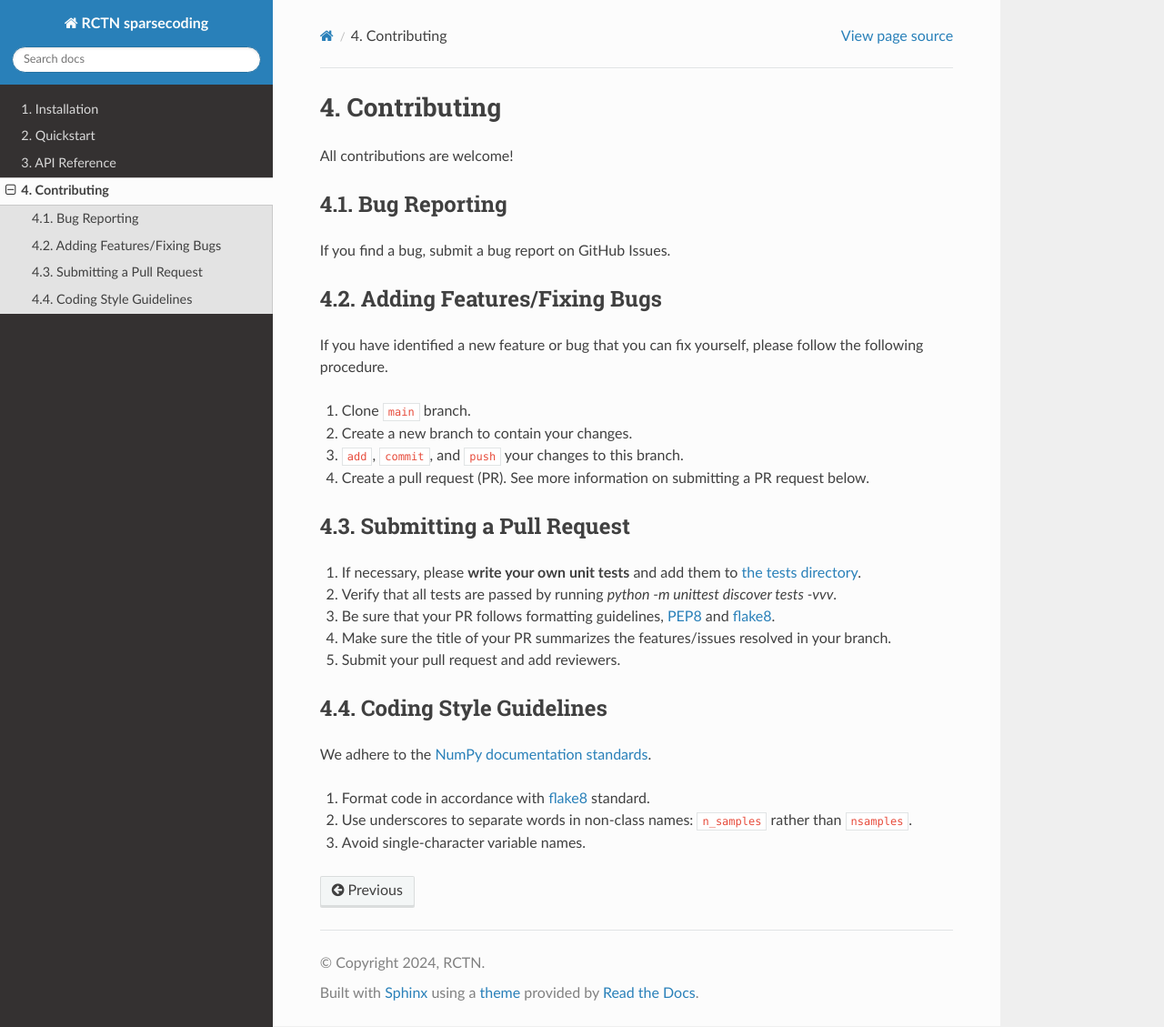
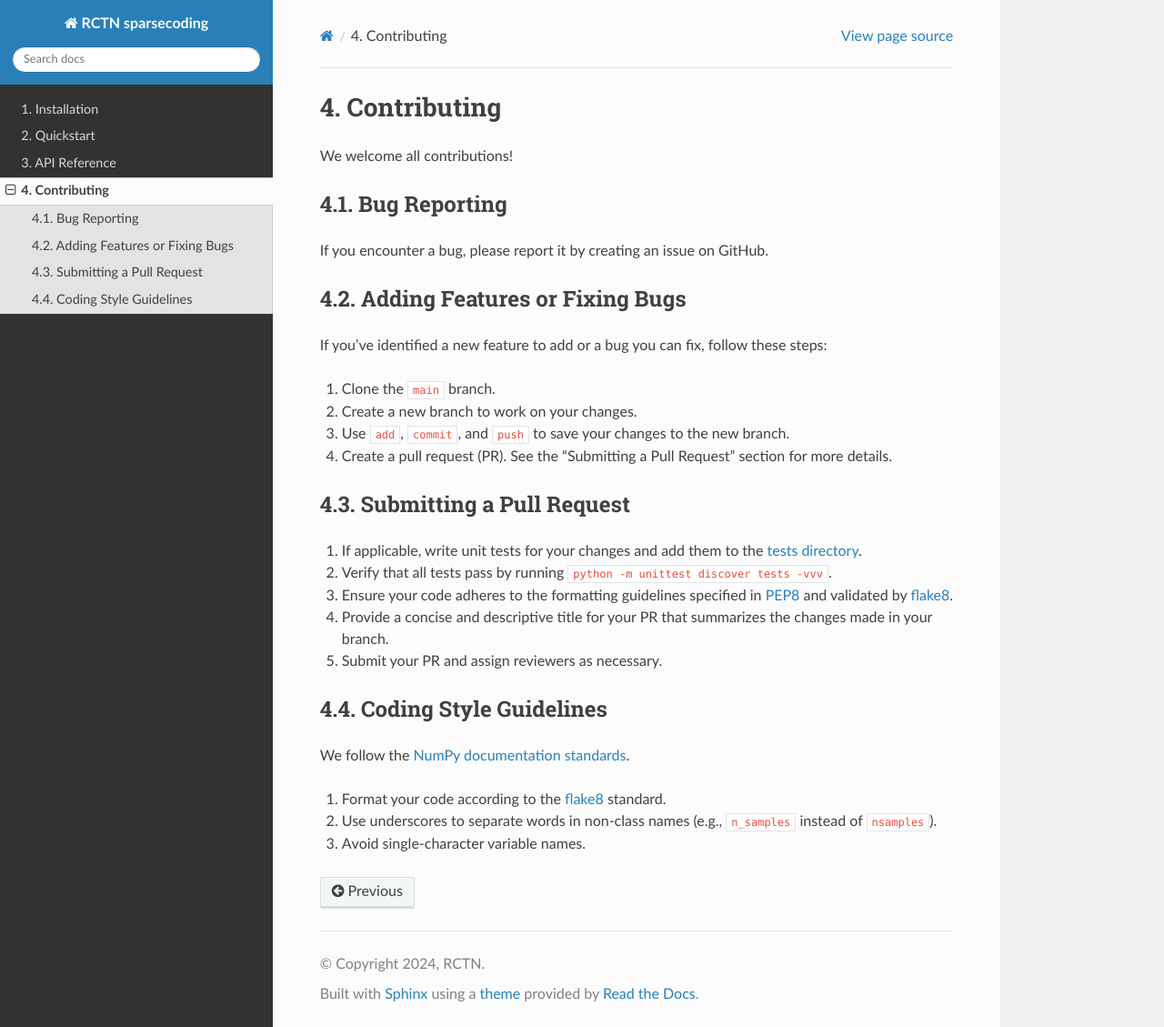
Before and after one commit to rctn/sparsecoding, a Sphinx documentation site: the page built from docs/contributing.rst, in a window 1280 px wide and 1129 px high. Shown: the whole window at 91% size. Built offline with Sphinx 7.4.7 and the Read the Docs theme 3.1.0, drawn with Linux system fonts in a browser that asks for light colours.

Commit message:
fixed typos and minor reword

```diff
--- a/docs/contributing.rst
+++ b/docs/contributing.rst
@@ -2,36 +2,40 @@
 Contributing
 ============
 
-All contributions are welcome!
+We welcome all contributions!
 
 Bug Reporting
 -------------
 
-If you find a bug, submit a bug report on GitHub Issues.
+If you encounter a bug, please report it by creating an issue on GitHub.
 
-Adding Features/Fixing Bugs
----------------------------
+Adding Features or Fixing Bugs
+------------------------------
 
-If you have identified a new feature or bug that you can fix yourself, please follow the following procedure.
+If you’ve identified a new feature to add or a bug you can fix, follow these steps:
 
-#. Clone ``main`` branch.
-#. Create a new branch to contain your changes.
-#. ``add``, ``commit``, and ``push`` your changes to this branch.
-#. Create a pull request (PR). See more information on submitting a PR request below.
+#. Clone the ``main`` branch.
+#. Create a new branch to work on your changes.
+#. Use ``add``, ``commit``, and ``push`` to save your changes to the new branch.
+#. Create a pull request (PR). See the "Submitting a Pull Request" section for more details.
 
 Submitting a Pull Request
 -------------------------
 
-#. If necessary, please **write your own unit tests** and add them to `the tests directory <https://github.com/rctn/sparsecoding/blob/main/tests>`_.
-#. Verify that all tests are passed by running `python -m unittest discover tests -vvv`.
-#. Be sure that your PR follows formatting guidelines, `PEP8 <https://peps.python.org/pep-0008/>`_ and `flake8 <https://flake8.pycqa.org/en/latest/>`_.
-#. Make sure the title of your PR summarizes the features/issues resolved in your branch.
-#. Submit your pull request and add reviewers.
+#. If applicable, write unit tests for your changes and add them to the
+   `tests directory <https://github.com/rctn/sparsecoding/blob/main/tests>`_.
+#. Verify that all tests pass by running ``python -m unittest discover tests -vvv``.
+#. Ensure your code adheres to the formatting guidelines specified in
+   `PEP8 <https://peps.python.org/pep-0008/>`_ and validated by
+   `flake8 <https://flake8.pycqa.org/en/latest/>`_.
+#. Provide a concise and descriptive title for your PR that summarizes the changes made in your branch.
+#. Submit your PR and assign reviewers as necessary.
 
 Coding Style Guidelines
------------------------
-We adhere to the `NumPy documentation standards <https://numpydoc.readthedocs.io/en/latest/format.html>`_.
+------------------------
 
-#. Format code in accordance with `flake8 <https://flake8.pycqa.org/en/latest/>`_ standard.
-#. Use underscores to separate words in non-class names: ``n_samples`` rather than ``nsamples``.
-#. Avoid single-character variable names.
+We follow the `NumPy documentation standards <https://numpydoc.readthedocs.io/en/latest/format.html>`_.
+
+1. Format your code according to the `flake8 <https://flake8.pycqa.org/en/latest/>`_ standard.
+2. Use underscores to separate words in non-class names (e.g., ``n_samples`` instead of ``nsamples``).
+3. Avoid single-character variable names.
```
Also changed, not shown: docs/install.rst (+6 -11 lines), docs/quickstart.rst (+20 -28 lines).
